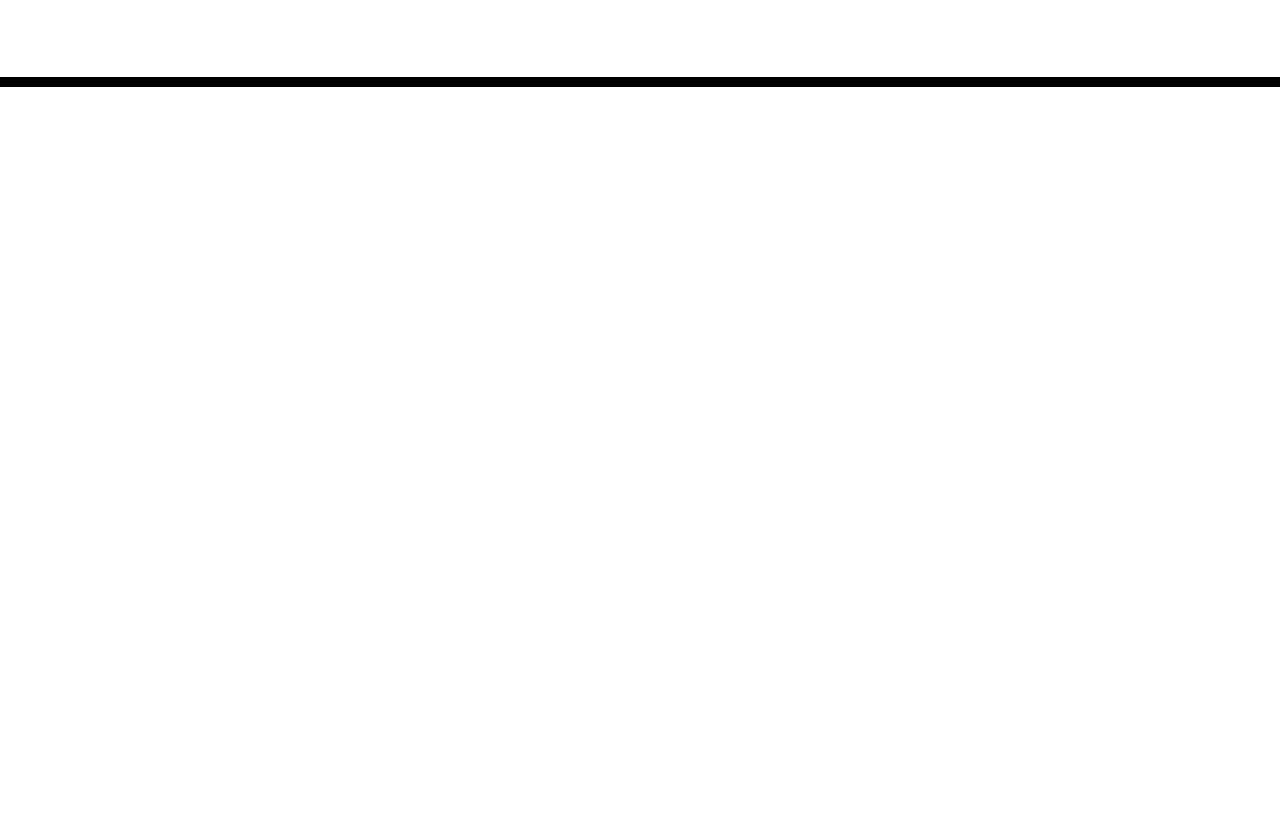
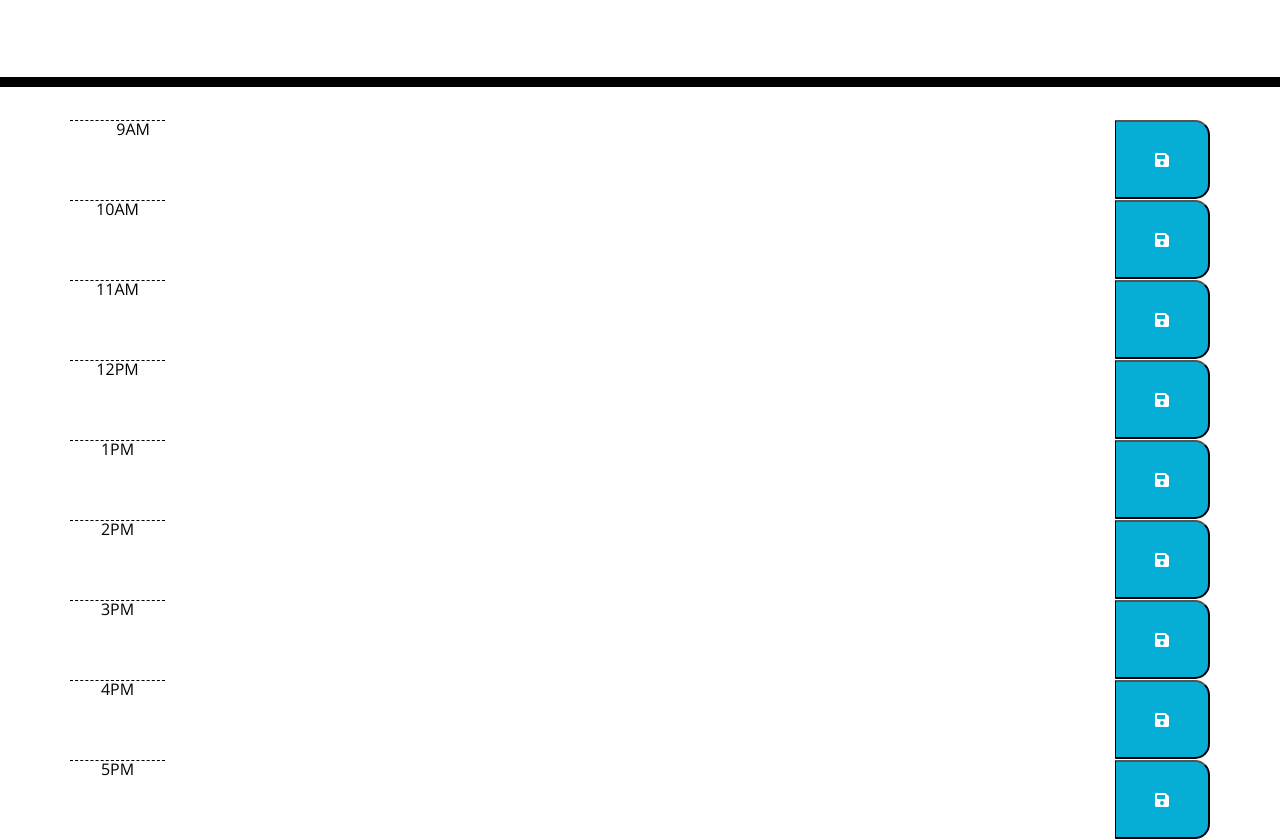
Before and after one commit to ppepin34/work-day-scheduler, a plain HTML site: page index.html in a window 1280 px wide. Shown: the part 181-1020 px from the top of the page. Before the commit the page ends 800 px from the top, so only its background shows below. Drawn offline with nearby package versions, Linux system fonts and the light colour scheme; files that its build step writes are made by us from their sources.

Commit message:
initial html and css done

```diff
--- a/assets/css/style.css
+++ b/assets/css/style.css
@@ -4,7 +4,7 @@ body {
   line-height: 1;
 }
 
-textarea{
+textarea {
   background: transparent;
   border: none;
   resize: none;
@@ -21,7 +21,7 @@ textarea{
   border-bottom: 10px solid black;
 }
 
-.description{
+.description {
   white-space: pre-wrap;
 }
 
@@ -33,7 +33,7 @@ textarea{
 .row {
   white-space: pre-wrap;
   height: 80px;
-  border-top: 1px solid white;;
+  border-top: 1px solid white;
 }
 
 .hour {
--- a/index.html
+++ b/index.html
@@ -1,38 +1,75 @@
 <!DOCTYPE html>
 <html lang="en">
+
 <head>
   <meta charset="UTF-8" />
   <meta name="viewport" content="width=device-width, initial-scale=1.0" />
   <meta http-equiv="X-UA-Compatible" content="ie=edge" />
-    <link
-      rel="stylesheet"
-      href="https://stackpath.bootstrapcdn.com/bootstrap/4.3.1/css/bootstrap.min.css"
-    />
-    <link
-      rel="stylesheet"
-      href="https://use.fontawesome.com/releases/v5.8.1/css/all.css"
-      integrity="sha384-50oBUHEmvpQ+1lW4y57PTFmhCaXp0ML5d60M1M7uH2+nqUivzIebhndOJK28anvf"
-      crossorigin="anonymous"
-    />
-    <link
-      href="https://fonts.googleapis.com/css?family=Open+Sans&display=swap"
-      rel="stylesheet"
-    />
-    <link rel="stylesheet" href="style.css" />
+  <link rel="stylesheet" href="https://stackpath.bootstrapcdn.com/bootstrap/4.3.1/css/bootstrap.min.css" />
+  <link rel="stylesheet" href="https://use.fontawesome.com/releases/v5.8.1/css/all.css"
+    integrity="sha384-50oBUHEmvpQ+1lW4y57PTFmhCaXp0ML5d60M1M7uH2+nqUivzIebhndOJK28anvf" crossorigin="anonymous" />
+  <link href="https://fonts.googleapis.com/css?family=Open+Sans&display=swap" rel="stylesheet" />
+  <link rel="stylesheet" href="./assets/css/style.css" />
   <title>Work Day Scheduler</title>
 </head>
 
 <body>
-    <header class="jumbotron">
+  <header class="jumbotron text-center">
     <h1 class="display-3">Work Day Scheduler</h1>
     <p class="lead">A simple calendar app for scheduling your work day</p>
     <p id="currentDay" class="lead"></p>
   </header>
   <div class="container">
     <!-- Timeblocks go here -->
+      <div class="time-block row">
+        <div class="col-1 hour text-right">9AM</div>
+        <p class="col-10 description"></p>
+        <button type="button" class="saveBtn col-1"><i class="fas fa-save"></i></button>
+      </div>
+      <div class="time-block row">
+        <div class="hour col-1">10AM</div>
+        <p class="col-10 description"></p>
+        <button class="saveBtn col-1"><i class="fas fa-save"></i></button>
+      </div>
+      <div class="time-block row">
+        <div class="hour col-1">11AM</div>
+        <p class="col-10 description"></p>
+        <button class="saveBtn col-1"><i class="fas fa-save"></i></button>
+      </div>
+      <div class="time-block row">
+        <div class="hour col-1">12PM</div>
+        <p class="col-10 description"></p>
+        <button class="saveBtn col-1"><i class="fas fa-save"></i></button>
+      </div>
+      <div class="time-block row">
+        <div class="hour col-1">1PM</div>
+        <p class="col-10 description"></p>
+        <button class="saveBtn col-1"><i class="fas fa-save"></i></button>
+      </div>
+      <div class="time-block row">
+        <div class="hour col-1">2PM</div>
+        <p class="col-10 description"></p>
+        <button class="saveBtn col-1"><i class="fas fa-save"></i></button>
+      </div>
+      <div class="time-block row">
+        <div class="hour col-1">3PM</div>
+        <p class="col-10 description"></p>
+        <button class="saveBtn col-1"><i class="fas fa-save"></i></button>
+      </div>
+      <div class="time-block row">
+        <div class="hour col-1">4PM</div>
+        <p class="col-10 description"></p>
+        <button class="saveBtn col-1"><i class="fas fa-save"></i></button>
+      </div>
+      <div class="time-block row">
+        <div class="hour col-1">5PM</div>
+        <p class="col-10 description"></p>
+        <button class="saveBtn col-1"><i class="fas fa-save"></i></button>
+      </div>
   </div>
 
   <script src="https://code.jquery.com/jquery-3.4.1.min.js"></script>
   <script src="https://cdnjs.cloudflare.com/ajax/libs/moment.js/2.24.0/moment.min.js"></script>
 </body>
+
 </html>
```
Also changed, not shown: assets/js/script.js (added). Lines whose indentation alone changed are shown as unchanged.
